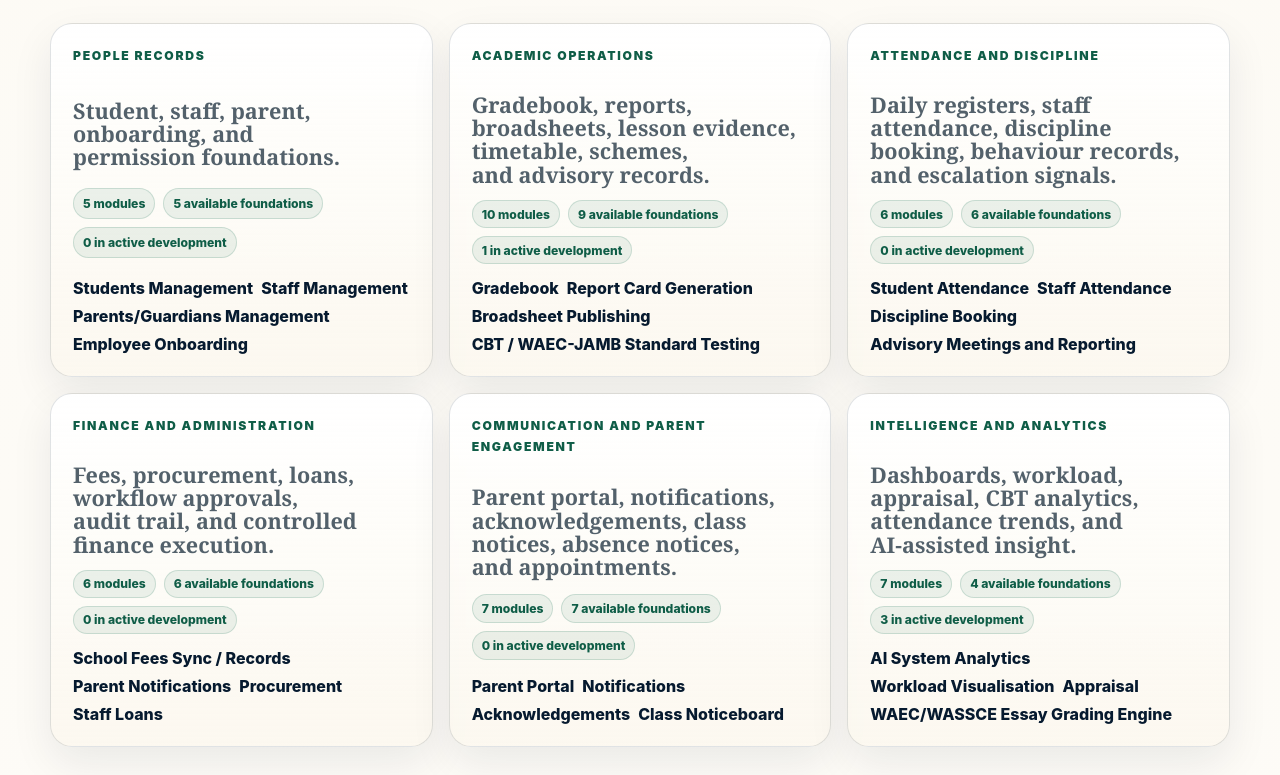
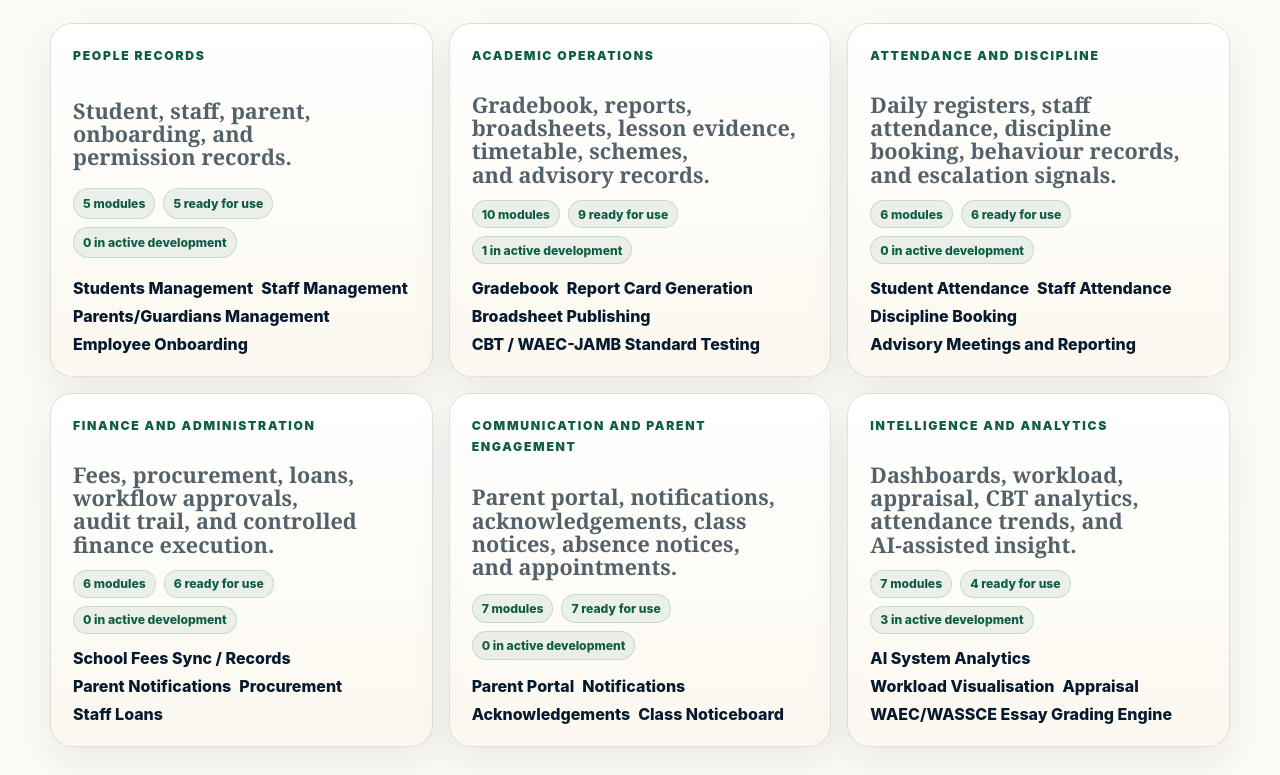
Before and after one commit to simeonsaaaondonyam100-hub/steward-systems-website, a Next.js app: page / in a window 1280 px wide. Shown: the part 3965-4740 px from the top of the page. Built offline with nearby package versions, Linux system fonts and the light colour scheme.

Commit message:
Clarify Operavault ready module wording

```diff
--- a/components/marketing/operavault-landing-page.tsx
+++ b/components/marketing/operavault-landing-page.tsx
@@ -112,7 +112,7 @@ const conversionDeliverables: Array<{
 ];
 
 const groupSummaries: Record<OperavaultModuleGroup, string> = {
-  "People Records": "Student, staff, parent, onboarding, and permission foundations.",
+  "People Records": "Student, staff, parent, onboarding, and permission records.",
   "Academic Operations":
     "Gradebook, reports, broadsheets, lesson evidence, timetable, schemes, and advisory records.",
   "Attendance and Discipline":
@@ -338,7 +338,7 @@ export function OperavaultLandingPage() {
                 <h3>{groupSummaries[group]}</h3>
                 <div className="ova-workstream-metrics">
                   <span>{counts.total} modules</span>
-                  <span>{counts.available} available foundations</span>
+                  <span>{counts.available} ready for use</span>
                   <span>{counts.active} in active development</span>
                 </div>
                 <div className="ova-workstream-links">
--- a/modules/operavault-demo/demo-data.ts
+++ b/modules/operavault-demo/demo-data.ts
@@ -385,15 +385,15 @@ export const operavaultPlanOverview = [
   },
   {
     name: "Standard",
-    positioning: "Academic and administrative workflow foundation.",
+    positioning: "Academic and administrative workflow layer.",
     features: [
       "Academics",
       "Gradebook",
       "Report cards",
       "Staff attendance",
-      "HR workspace foundation",
+      "HR workspace",
       "Procurement workflow",
-      "Parent communication foundation"
+      "Parent communication"
     ]
   },
   {
--- a/modules/product/operavault-product.ts
+++ b/modules/product/operavault-product.ts
@@ -721,7 +721,7 @@ export const operavaultPlans: OperavaultPlan[] = [
     positioning: "Start with core records and day-to-day visibility.",
     idealFor:
       "Small schools starting digital operations without overwhelming the school team.",
-    availability: "Core foundation",
+    availability: "Core operations",
     features: [
       "Students, staff, and parents/guardians",
       "Basic attendance",
```
